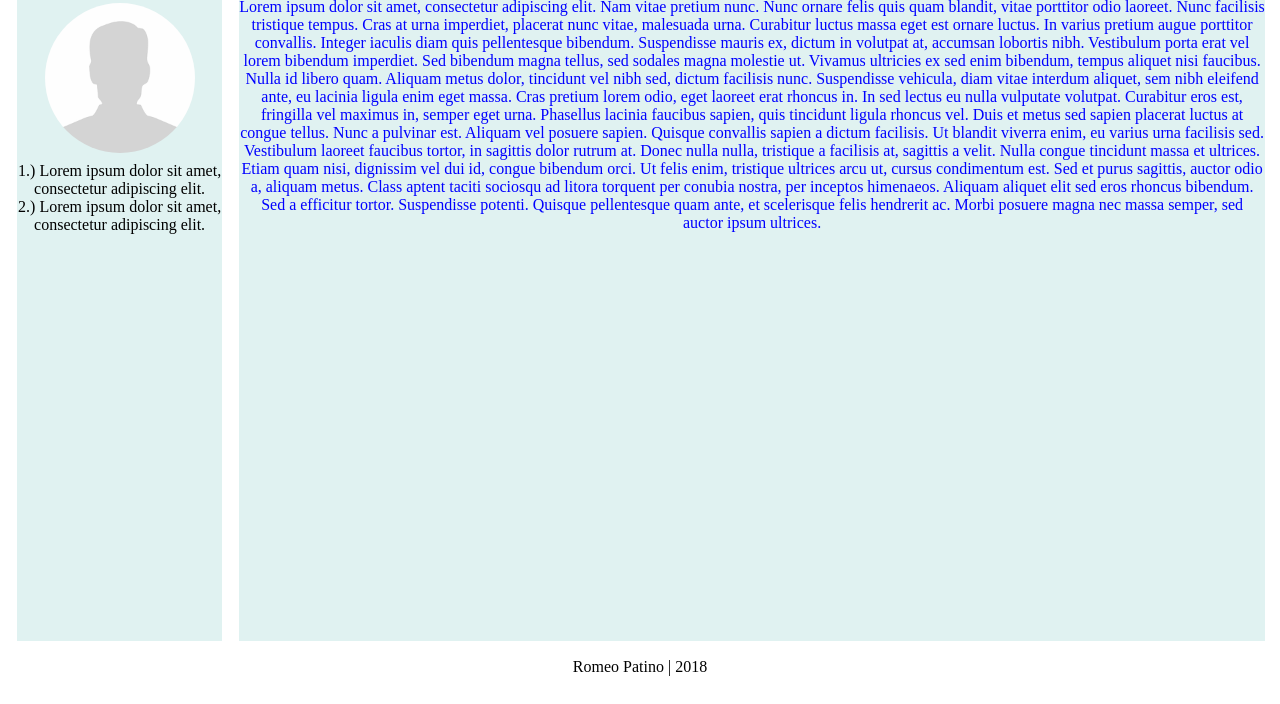
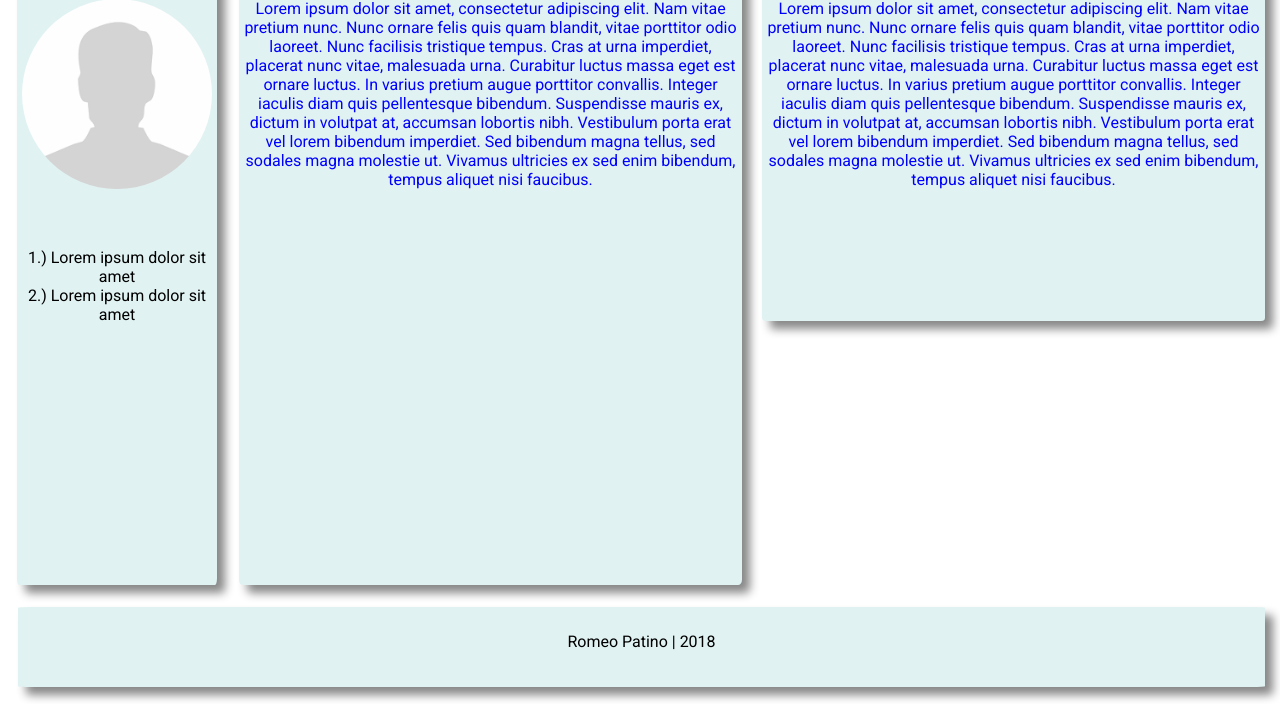
Before and after one commit to Raoko/scratch-site, a plain HTML site: page index.html in a window 1280 px wide. Shown: the part 96-800 px from the top of the page. Drawn offline with Linux system fonts and the light colour scheme.

Commit message:
Add files via upload

```diff
--- a/index.html
+++ b/index.html
@@ -7,27 +7,40 @@
         <meta name="keywords" content="resume, portfolio" />
         <meta name="author" content="Alejandro Romeo Patino">
         <link rel='stylesheet' href='main.css'>
+        <link href="https://fonts.googleapis.com/css?family=Roboto" rel="stylesheet">
     </head>
     <body>
         <div class='user-block'>
             <div class='user'>
                 <h1>User</h1>
                 <img class='user-pic' src='user.png'>
-                <p>1.) Lorem ipsum dolor sit amet, consectetur adipiscing elit.</p>
-                <p>2.) Lorem ipsum dolor sit amet, consectetur adipiscing elit.</p>
+                <div class='traits'>
+                    <p>1.) Lorem ipsum dolor sit amet</p>
+                    <p>2.) Lorem ipsum dolor sit amet</p>
+                </div>
             </div>
             <div class='body'>
                 <h1>Body</h1>
-                    <div class='para-1'>
+                    <div class='para-1' >
                         <p>Lorem ipsum dolor sit amet, consectetur adipiscing elit. Nam vitae pretium nunc. Nunc ornare felis quis quam blandit, vitae porttitor odio laoreet. Nunc facilisis tristique tempus. Cras at urna imperdiet, placerat nunc vitae, malesuada urna. Curabitur luctus massa eget est ornare luctus. In varius pretium augue porttitor convallis. Integer iaculis diam quis pellentesque bibendum. Suspendisse mauris ex, dictum in volutpat at, accumsan lobortis nibh. Vestibulum porta erat vel lorem bibendum imperdiet. Sed bibendum magna tellus, sed sodales magna molestie ut. Vivamus ultricies ex sed enim bibendum, tempus aliquet nisi faucibus.
-                        Nulla id libero quam. Aliquam metus dolor, tincidunt vel nibh sed, dictum facilisis nunc. Suspendisse vehicula, diam vitae interdum aliquet, sem nibh eleifend ante, eu lacinia ligula enim eget massa. Cras pretium lorem odio, eget laoreet erat rhoncus in. In sed lectus eu nulla vulputate volutpat. Curabitur eros est, fringilla vel maximus in, semper eget urna. Phasellus lacinia faucibus sapien, quis tincidunt ligula rhoncus vel. Duis et metus sed sapien placerat luctus at congue tellus. Nunc a pulvinar est. Aliquam vel posuere sapien. Quisque convallis sapien a dictum facilisis. Ut blandit viverra enim, eu varius urna facilisis sed. Vestibulum laoreet faucibus tortor, in sagittis dolor rutrum at. Donec nulla nulla, tristique a facilisis at, sagittis a velit. Nulla congue tincidunt massa et ultrices.
-                        Etiam quam nisi, dignissim vel dui id, congue bibendum orci. Ut felis enim, tristique ultrices arcu ut, cursus condimentum est. Sed et purus sagittis, auctor odio a, aliquam metus. Class aptent taciti sociosqu ad litora torquent per conubia nostra, per inceptos himenaeos. Aliquam aliquet elit sed eros rhoncus bibendum. Sed a efficitur tortor. Suspendisse potenti. Quisque pellentesque quam ante, et scelerisque felis hendrerit ac. Morbi posuere magna nec massa semper, sed auctor ipsum ultrices.
                         </p>
                     </div>
             </div>
+            <div class='body-2'>
+                    <h1>Body</h1>
+                        <div class='para-1'>
+                            <p>Lorem ipsum dolor sit amet, consectetur adipiscing elit. Nam vitae pretium nunc. Nunc ornare felis quis quam blandit, vitae porttitor odio laoreet. Nunc facilisis tristique tempus. Cras at urna imperdiet, placerat nunc vitae, malesuada urna. Curabitur luctus massa eget est ornare luctus. In varius pretium augue porttitor convallis. Integer iaculis diam quis pellentesque bibendum. Suspendisse mauris ex, dictum in volutpat at, accumsan lobortis nibh. Vestibulum porta erat vel lorem bibendum imperdiet. Sed bibendum magna tellus, sed sodales magna molestie ut. Vivamus ultricies ex sed enim bibendum, tempus aliquet nisi faucibus.
+                            </p>
+                        </div>
+                </div>
         </div>
         <footer>
-            <p>Romeo Patino | 2018</p>
+            <div class='foot-block'>
+                <div class='foot'>
+                    <p>Romeo Patino | 2018</p>
+                </div>
+            </div>
+
         </footer>
         </body>
     </body>
--- a/main.css
+++ b/main.css
@@ -2,6 +2,7 @@
     margin: 0;
     padding: 0;
     box-sizing: border-box;
+    font-family: 'Roboto', sans-serif;
   }
 
 .user-block {
@@ -11,27 +12,41 @@
 }
 
 .user {
+    border-radius: 1%;
+    box-shadow: 8px 8px 10px #888888;
     text-align: center;
     padding-top: 25px;
     margin: 2px;
-    width: 400px;
-    height: 90vh;
+    width: 600px;
+    height: 83vh;
     background-color: #E0F2F1;
 }
 
 .body {
+    border-radius: 0.8%;
+    box-shadow: 8px 8px 10px #888888;
     text-align: center;
     padding-top: 25px;
-    margin: 2px 0px 0px 15px;;
+    margin: 2px 0px 0px 20px;;
     width: 2000px;;
-    height: 90vh;
+    height: 83vh;
+    background-color: #E0F2F1;
+}
+.body-2 {
+    border-radius: 0.8%;
+    box-shadow: 8px 8px 10px #888888;
+    text-align: center;
+    padding-top: 25px;
+    margin: 2px 0px 0px 20px;;
+    width: 2000px;;
+    height: 50vh;
     background-color: #E0F2F1;
 }
 
 .user-pic {
     padding: 5px;
-    margin-top: 15px;
-    height: 160px;
+    margin-top: 10px;
+    height: 200px;
     border-radius: 50%;
 }
 .para-1 {
@@ -39,6 +54,23 @@
     color: blue;
 }
 
-footer {
+.foot-block {
+    padding: 15px;
+    display: flex;
+    justify-content: center;
+}
+
+.foot {
+    border-radius: 1%;
+    box-shadow: 8px 8px 10px #888888;
     text-align: center;
+    padding-top: 25px;
+    margin: -10px 0px 0 3px;
+    width: 2600px;
+    height: 10vh;
+    background-color: #E0F2F1;
 }
+
+.traits {
+    padding-top: 50px;
+}
```
